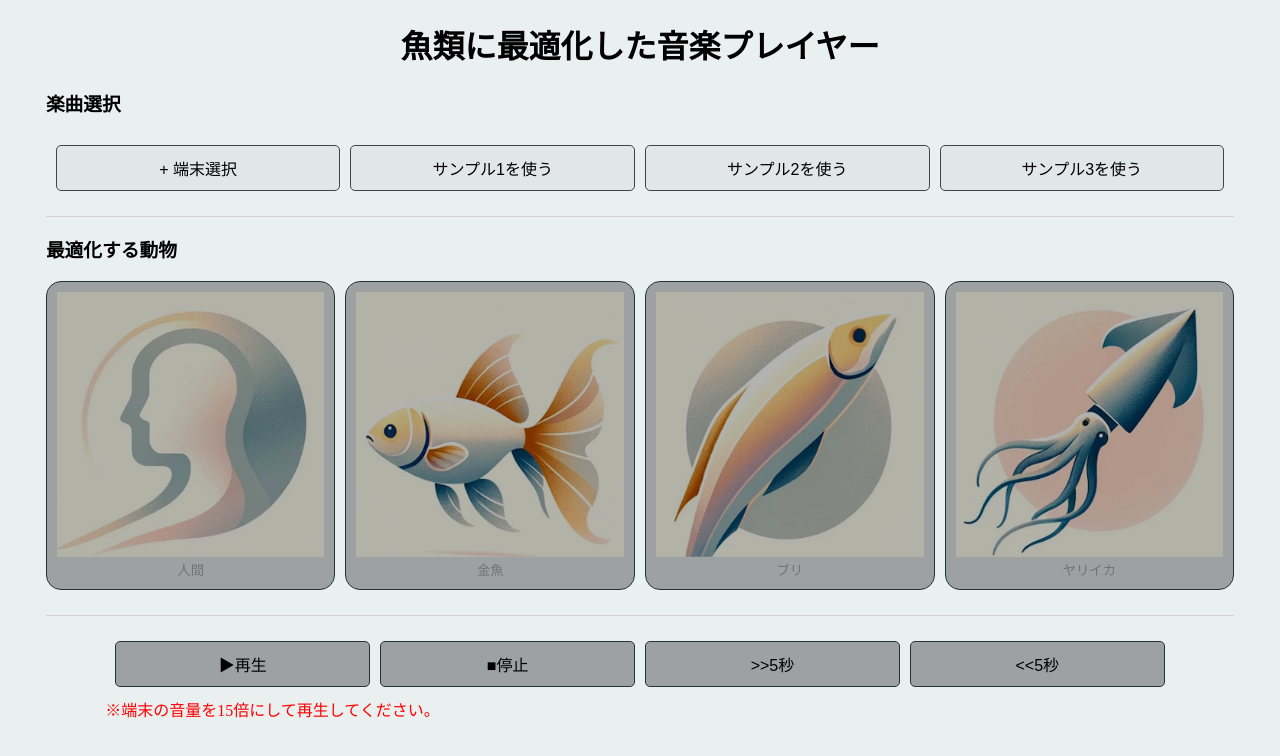
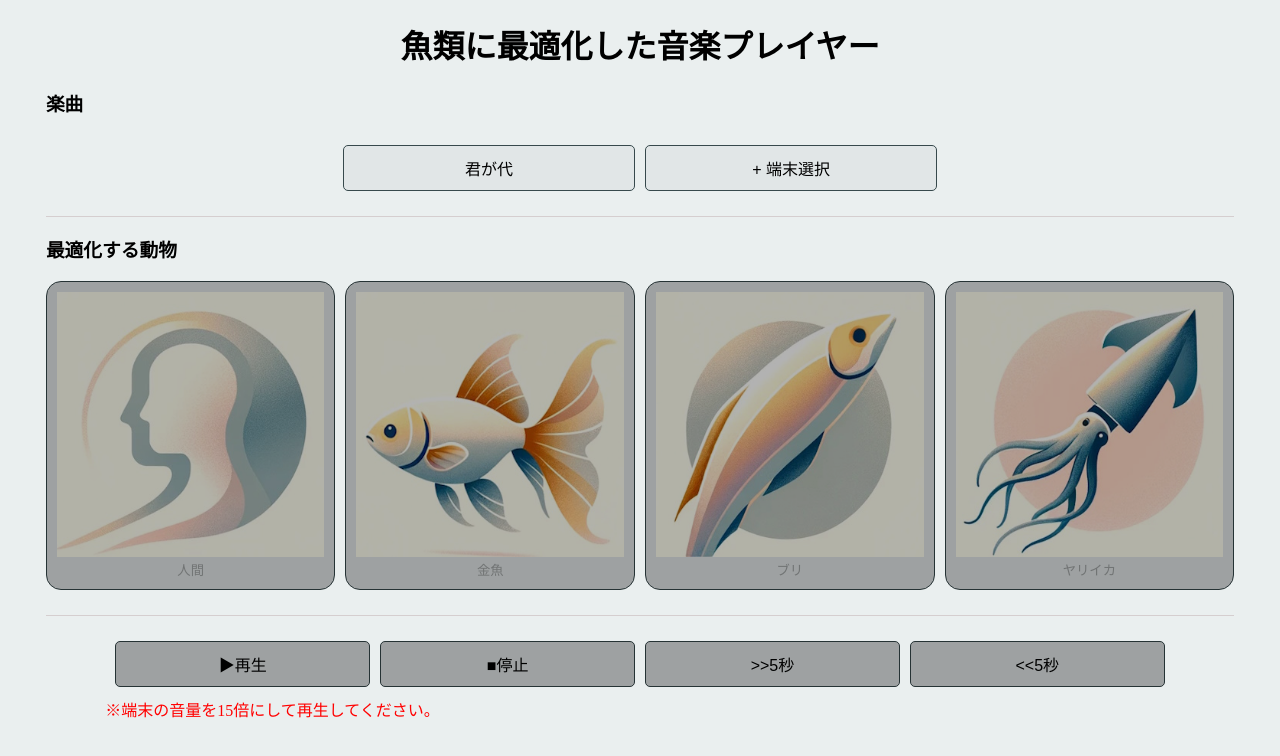
Before and after one commit to ritogk/fish-beat, a Vue app: page / in a window 1280 px wide. Shown: the top 756 px of the page. Built offline with nearby package versions, Linux system fonts and the light colour scheme.

Commit message:
サンプル音声を選択できるようにした

```diff
--- a/src/views/main/SongSelector.vue
+++ b/src/views/main/SongSelector.vue
@@ -26,16 +26,31 @@ const hundleFileChange = async (event: Event) => {
   }
   reader.readAsArrayBuffer(file)
 }
+
+const clickSample = async () => {
+  const sampleFilePath = './kimigayo.mp3' // サンプルファイルのパス
+  const response = await fetch(sampleFilePath)
+  const file = await response.blob()
+
+  // メモリに格納しているblobにアクセスするためのオブジェクト
+  const reader = new FileReader()
+
+  // メモリから音声ファイルを取得
+  reader.onload = (e: ProgressEvent<FileReader>) => {
+    const arrayBuffer = e.target?.result
+    if (!(arrayBuffer instanceof ArrayBuffer)) return
+    audioManager.audioBuffer = arrayBuffer
+  }
+  reader.readAsArrayBuffer(file)
+}
 </script>
 
 <template>
-  <h3>楽曲選択</h3>
+  <h3>楽曲</h3>
   <div class="area">
+    <button class="button" @click="clickSample">君が代</button>
     <button class="button" @click="clickFile">+ 端末選択</button>
     <input type="file" :ref="elements.file" @change="hundleFileChange" accept="audio/*" hidden />
-    <button class="button">サンプル1を使う</button>
-    <button class="button">サンプル2を使う</button>
-    <button class="button">サンプル3を使う</button>
   </div>
 </template>
 
```
Also changed, not shown: 1 other file (tests, documents, lock files or other folders).
